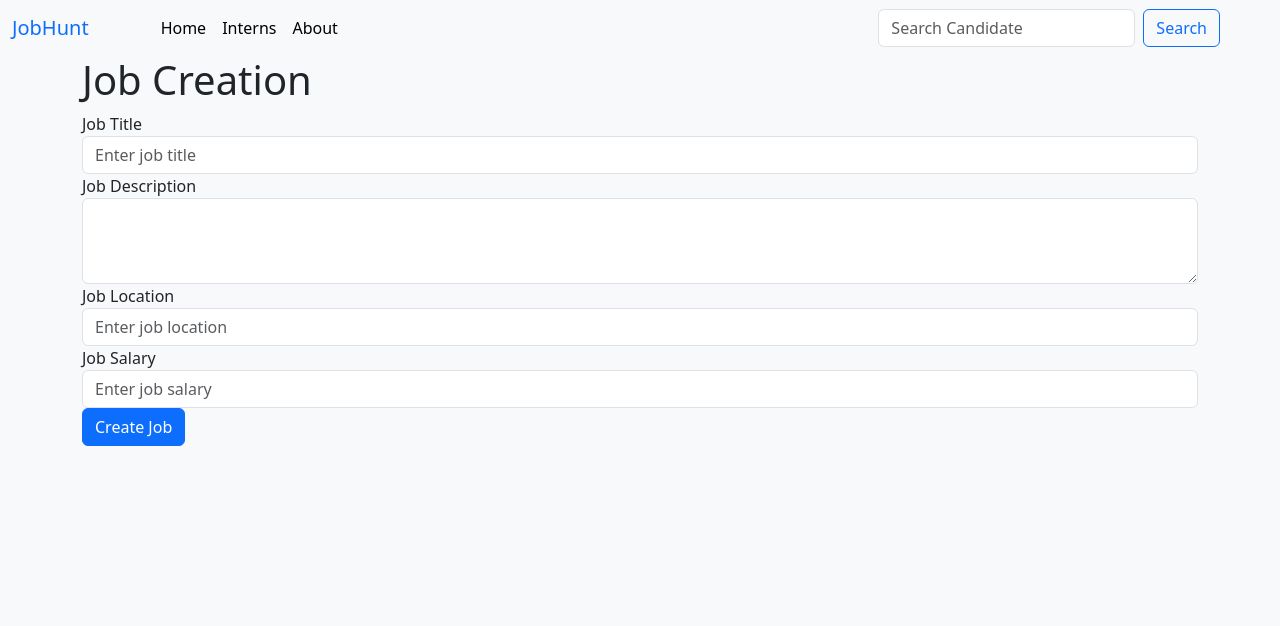
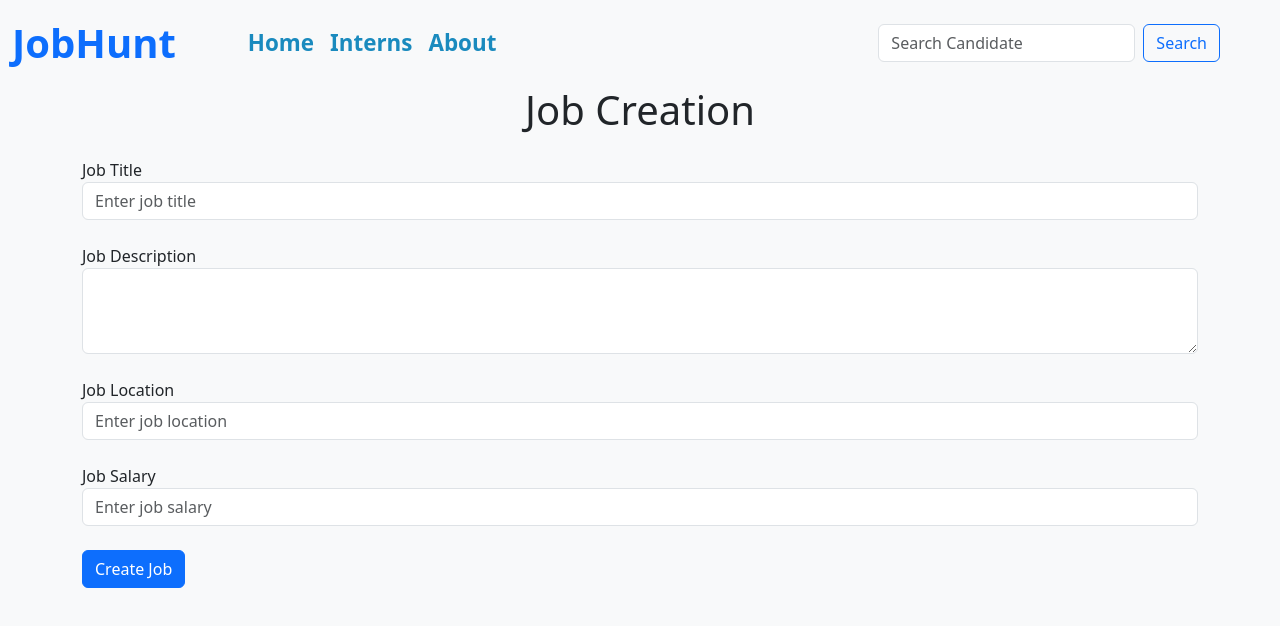
Before and after one commit to Hire-Hub/Company-Workplace, a plain HTML site: page Layout-5/components/job-creation/job.html in a window 1280 px wide. Drawn offline with nearby package versions, Linux system fonts and the light colour scheme.

```diff
--- a/Layout-5/components/job-creation/job.css
+++ b/Layout-5/components/job-creation/job.css
@@ -0,0 +1,34 @@
+*{
+    padding: 0;
+    margin: 0;
+    box-sizing: border-box;
+}
+
+.icon{
+    border-radius: 30px;
+}
+
+.navbar-brand{
+    font-size: 2.5rem;
+    font-weight: bold;
+}
+
+
+.navbar-nav{
+    font-size: 1.4rem;
+}
+
+#text{
+    transition: .3s ease-in-out;
+    /* background-color: rgb(75, 178, 226); */
+    color: rgb(26, 138, 190);
+    font-weight: bold;
+}
+
+#text:hover{
+    color: rgb(21, 113, 156);
+}
+
+.title{
+    text-align: center;
+}
--- a/Layout-5/components/job-creation/job.html
+++ b/Layout-5/components/job-creation/job.html
@@ -53,21 +53,21 @@
 
       <!-- job creation -->
       <div class="container">
-        <h1>Job Creation</h1>
+        <h1 class="title">Job Creation</h1>
         <form>
-          <div class="form-group">
+          <div class="form-group my-4">
             <label for="jobTitle">Job Title</label>
             <input type="text" class="form-control" id="jobTitle" placeholder="Enter job title">
           </div>
-          <div class="form-group">
+          <div class="form-group my-4">
             <label for="jobDescription">Job Description</label>
             <textarea class="form-control" id="jobDescription" rows="3"></textarea>
           </div>
-          <div class="form-group">
+          <div class="form-group my-4">
             <label for="jobLocation">Job Location</label>
             <input type="text" class="form-control" id="jobLocation" placeholder="Enter job location">
           </div>
-          <div class="form-group">
+          <div class="form-group my-4">
             <label for="jobSalary">Job Salary</label>
             <input type="number" class="form-control" id="jobSalary" placeholder="Enter job salary">
           </div>
```
Also changed, not shown: Layout-5/components/intern/intern.html (+9 -3 lines).
